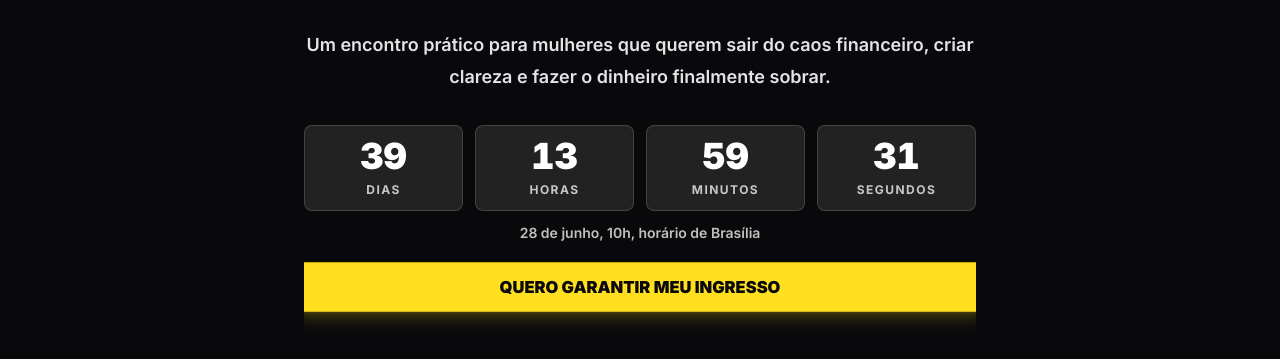
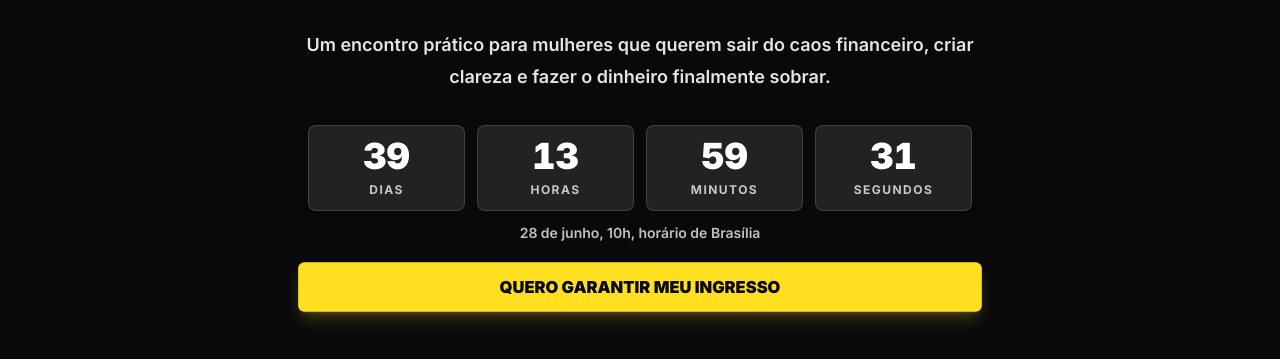
Before and after one commit to jairoduarteribeiro/organize-se, a Next.js app: page / in a window 1280 px wide. Shown: the part 1020-1381 px from the top of the page. Built offline with nearby package versions, Linux system fonts and the light colour scheme; no server answers.

Commit message:
fix(cta): prevent pulse clipping
Summary:
- Replace the CTABlock wrapper overflow clipping class with horizontal padding
- Preserve the CTA structure and existing pulse animation behavior

```diff
--- a/app/components/landing/CTABlock.tsx
+++ b/app/components/landing/CTABlock.tsx
@@ -30,7 +30,7 @@ export function CTABlock() {
   ] as const;
 
   return (
-    <div className="w-full overflow-x-clip">
+    <div className="w-full px-1">
       <div
         aria-label="Contagem regressiva para o workshop"
         className="grid grid-cols-4 gap-2 text-center sm:gap-3"
```
